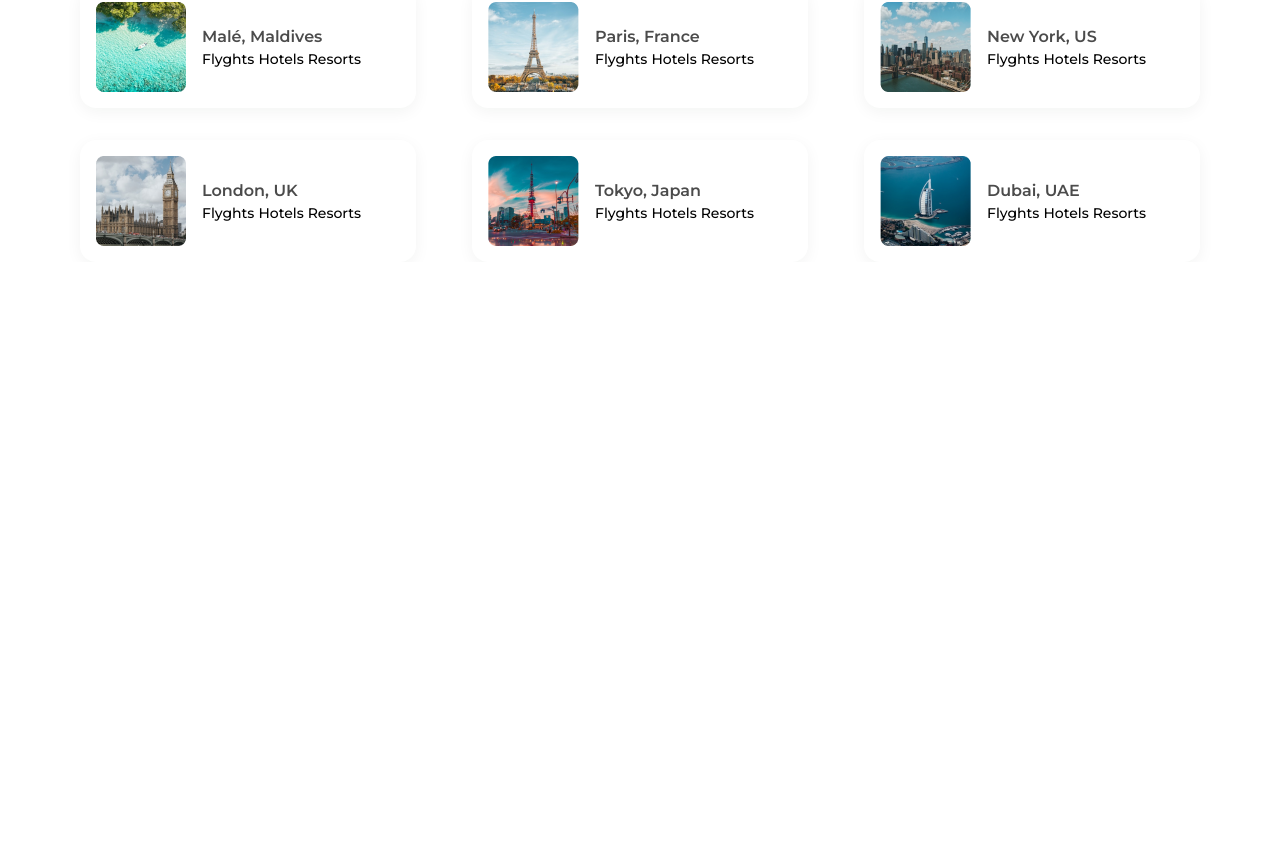
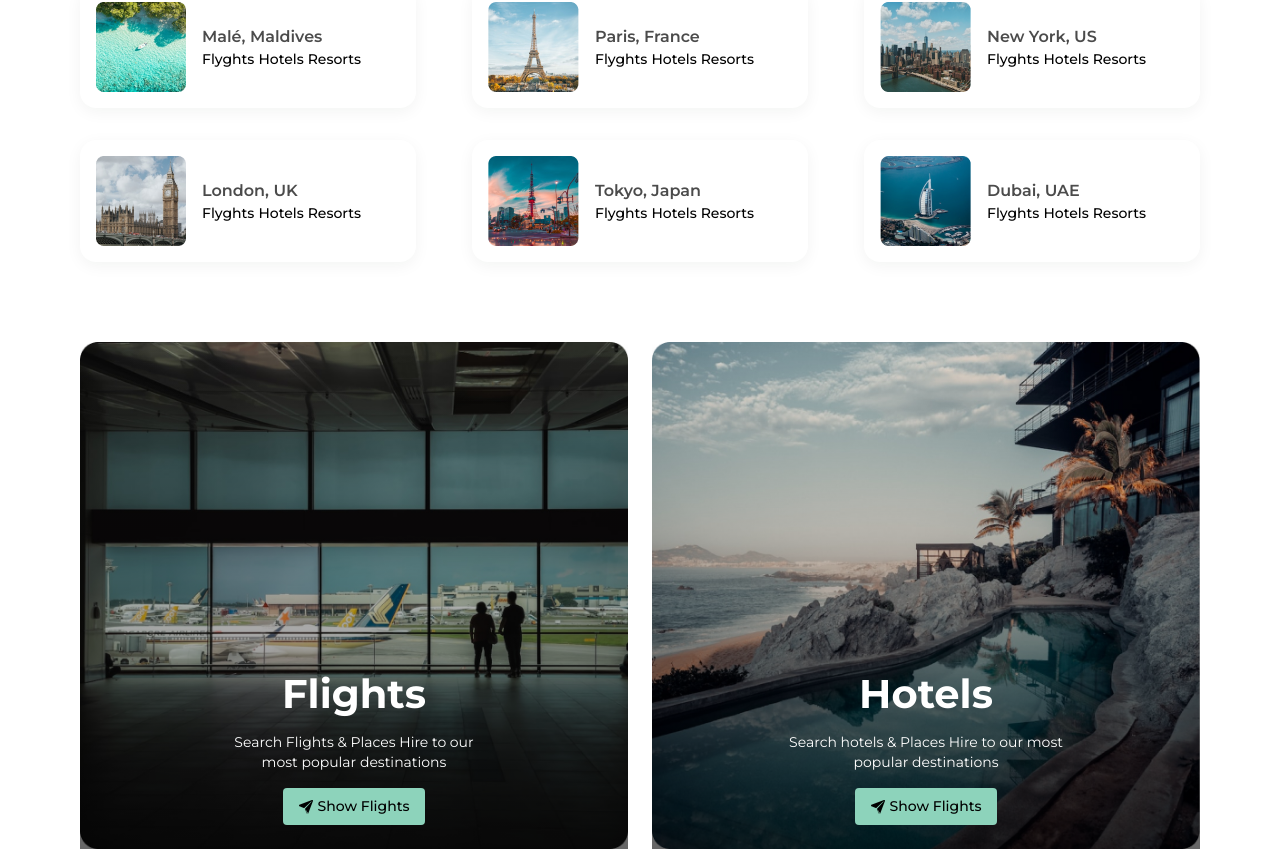
Before and after one commit to Kiguradze/travel-agency, a React (Vite) app: page / in a window 1280 px wide. Shown: the part 1192-2041 px from the top of the page. Before the commit the page ends 1454 px from the top, so only its background shows below. Built offline with nearby package versions, Linux system fonts and the light colour scheme.

Commit message:
add: flightsAndHotels section

```diff
--- /dev/null
+++ b/src/Pages/HomePage/FlightsAndHotels.jsx
@@ -0,0 +1,37 @@
+import React from "react";
+import ShowFlightsBtn from "../../components/buttons/ShowFlightsBtn";
+import Flights from "../../assets/NavigateToFlights.png";
+import Hotels from "../../assets/NavigateToHotels.png";
+
+const FlightsAndHotels = () => {
+  return (
+    <section className="w-full px-4 xl:w-[90%] mx-auto mt-[80px]">
+      <div className="flex  flex-col items-center justify-between gap-6 md:flex-row ">
+        <div className="relative">
+          <div className="w-full h-full absolute bg-gradient-to-b from-transparent to-black opacity-60"></div>
+          <img src={Flights} alt="" />
+          <div className="absolute bottom-6 left-2/4 -translate-x-2/4 flex flex-col items-center text-center">
+            <h2 className="mb-2 text-[40px] font-bold text-white">Flights</h2>
+            <p className="mb-4 text-sm font-normal font-Montserrat text-white">
+              Search Flights & Places Hire to our most popular destinations
+            </p>
+            <ShowFlightsBtn />
+          </div>
+        </div>
+        <div className="relative">
+          <div className="w-full h-full absolute bg-gradient-to-b from-transparent to-black opacity-60"></div>
+          <img src={Hotels} alt="" />
+          <div className="absolute bottom-6 right-2/4 translate-x-2/4 flex flex-col items-center text-center">
+            <h2 className="mb-2 text-[40px] font-bold text-white">Hotels</h2>
+            <p className="mb-4 text-sm font-normal font-Montserrat text-white">
+              Search hotels & Places Hire to our most popular destinations
+            </p>
+            <ShowFlightsBtn />
+          </div>
+        </div>
+      </div>
+    </section>
+  );
+};
+
+export default FlightsAndHotels;
--- a/src/Pages/HomePage/Home.jsx
+++ b/src/Pages/HomePage/Home.jsx
@@ -1,6 +1,6 @@
-import TripCard from "../../components/TripCard";
+import FlightsAndHotels from "./FlightsAndHotels";
 import Header from "./Header";
-import tripCardsData from "../../data/tripCardsData/tripCardsData";
+import PerfectTrips from "./PerfectTrips";
 
 const Home = () => {
   return (
@@ -8,34 +8,8 @@ const Home = () => {
       <Header />
 
       <main className="max-w-[1440px] mx-auto mt-[500px] lg:mt-[300px] font-Montserrat">
-        <section className="w-full px-4 xl:w-[90%] mx-auto">
-          <div className="flex flex-col gap-5 text-center md:flex-row items-center justify-between md:gap-0 md:text-left">
-            <div>
-              <h1 className="text-[32px] font-semibold">
-                Plan your perfect trip
-              </h1>
-              <p className="mt-4 text-sm font-normal opacity-75">
-                Search Flights & Places Hire to our most popular destinations
-              </p>
-            </div>
-            <button className="px-4 py-2 text-sm font-medium text-[#112211] border-solid border-[1px] border-[#8DD3BB] rounded hover:bg-[#8DD3BB] duration-150">
-              See more places
-            </button>
-          </div>
-
-          <div className="mt-[40px] flex items-center justify-between gap-8 flex-wrap">
-            {tripCardsData.map((tripCard, index) => {
-              return (
-                <TripCard
-                  key={index}
-                  img={tripCard.img}
-                  destination={tripCard.destination}
-                  includes={tripCard.includes}
-                />
-              );
-            })}
-          </div>
-        </section>
+        <PerfectTrips />
+        <FlightsAndHotels />
       </main>
     </>
   );
--- /dev/null
+++ b/src/Pages/HomePage/PerfectTrips.jsx
@@ -0,0 +1,35 @@
+import TripCard from "../../components/TripCard";
+import tripCardsData from "../../data/tripCardsData/tripCardsData";
+
+const PerfectTrips = () => {
+  return (
+    <section className="w-full px-4 xl:w-[90%] mx-auto">
+      <div className="flex flex-col gap-5 text-center md:flex-row items-center justify-between md:gap-0 md:text-left">
+        <div>
+          <h1 className="text-[32px] font-semibold">Plan your perfect trip</h1>
+          <p className="mt-4 text-sm font-normal opacity-75">
+            Search Flights & Places Hire to our most popular destinations
+          </p>
+        </div>
+        <button className="px-4 py-2 text-sm font-medium text-[#112211] border-solid border-[1px] border-[#8DD3BB] rounded hover:bg-[#8DD3BB] duration-150">
+          See more places
+        </button>
+      </div>
+
+      <div className="mt-[40px] flex items-center justify-between gap-8 flex-wrap">
+        {tripCardsData.map((tripCard, index) => {
+          return (
+            <TripCard
+              key={index}
+              img={tripCard.img}
+              destination={tripCard.destination}
+              includes={tripCard.includes}
+            />
+          );
+        })}
+      </div>
+    </section>
+  );
+};
+
+export default PerfectTrips;
```
Also changed, not shown: src/assets/NavigateToFlights.png (added), src/assets/NavigateToHotels.png (added).
